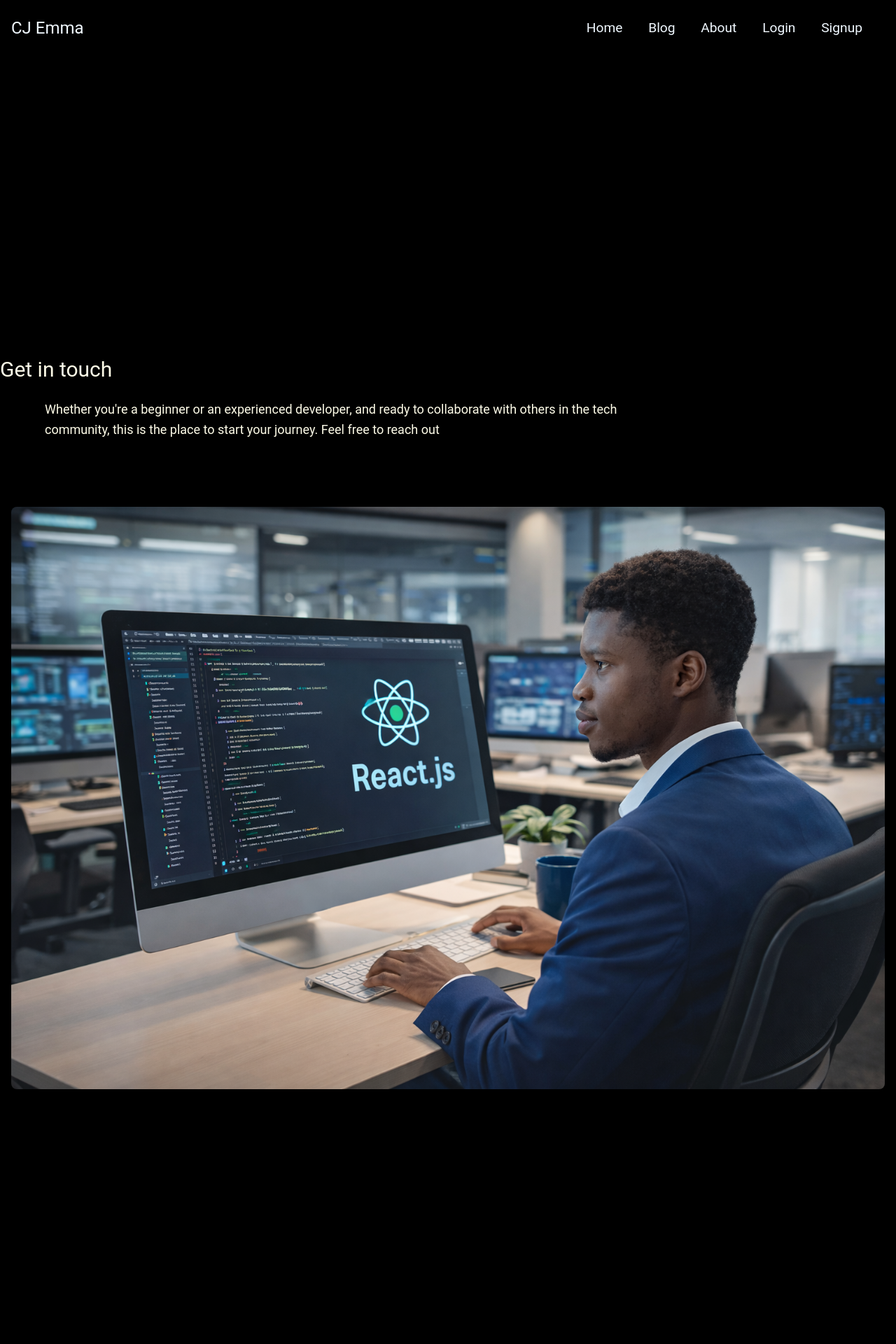
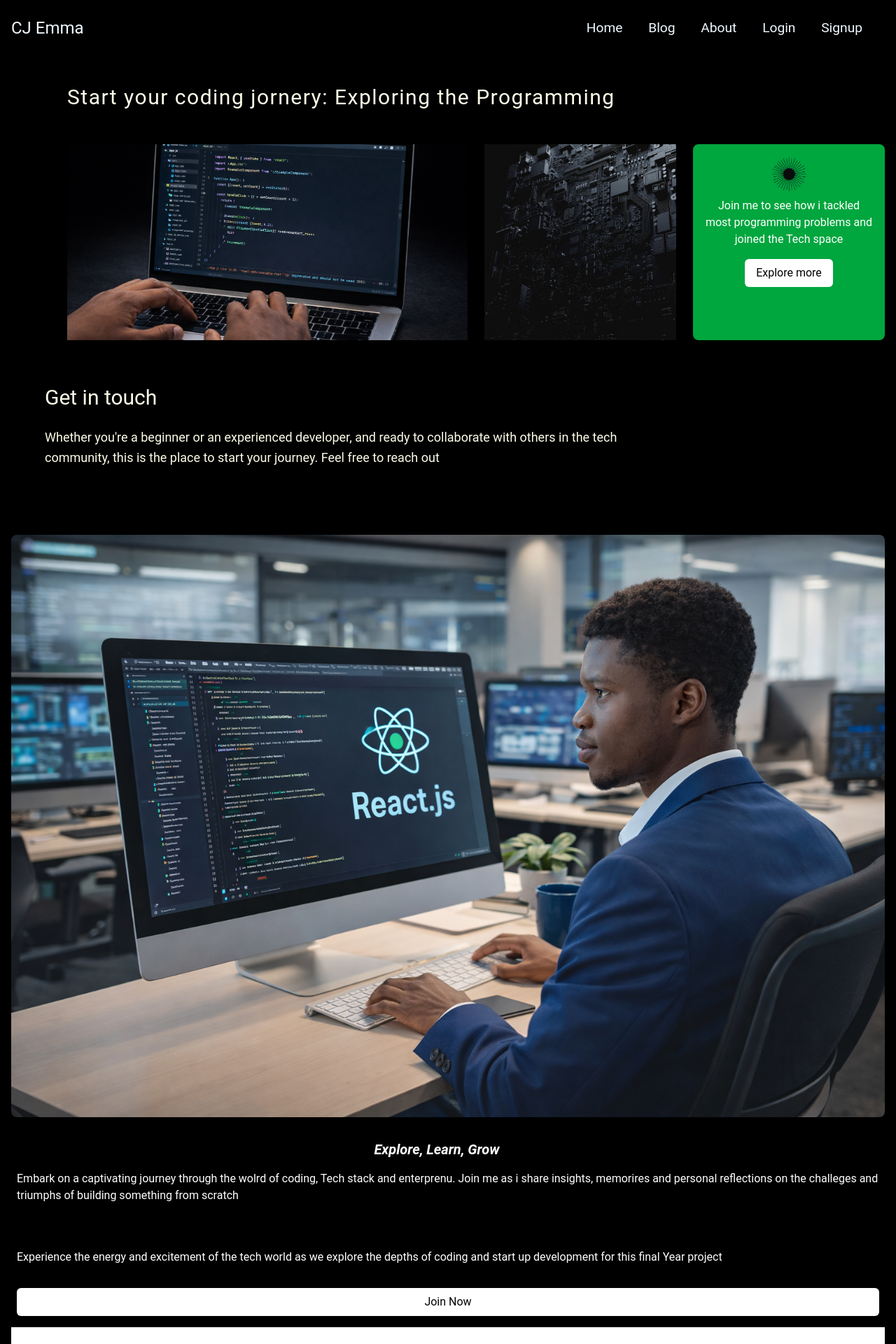
Before and after one commit to Cue-designs/Project-blog, a React (Vite) app: page / in a window 1280 px wide. Shown: the top 1920 px of the page at 70% size. Built offline with nearby package versions, Linux system fonts and the light colour scheme.

Commit message:
fixed the animation issue but runtime is slow  10-2-2026

```diff
--- a/src/components/RightAnimationForward.jsx
+++ b/src/components/RightAnimationForward.jsx
@@ -19,6 +19,6 @@ export  default function RightAnimationForward({ children }) {
         }
     })
   return (
-    <div ref={ref}className='opacity-0 -translate-x-16'>{children}</div>
+    <div ref={ref}className='opacity-0 -translate-x-4'>{children}</div>
   )
 }
--- a/src/components/ScrollFadeIn.jsx
+++ b/src/components/ScrollFadeIn.jsx
@@ -7,10 +7,10 @@ export  default function ScrollFadeIn({ children }) {
     useEffect(()=>{
         const observer = new IntersectionObserver(([entry])=>{
             if(entry.isIntersecting && ref.current){
-                ref.current.classList.add("animate-fadeIn")
+                ref.current.classList.add("animate-fadein")
             }
             else{
-                 ref.current.classList.remove("animate-fadeIn")
+                 ref.current.classList.remove("animate-fadein")
             }
 
         }, {threshold: 0.1})
@@ -18,6 +18,6 @@ export  default function ScrollFadeIn({ children }) {
        return ()=> observer.disconnect()
     }, [])
   return (
-    <div  ref={ref} className='opacity-0'>{children}</div>
+    <div  ref={ref} className='opacity-0 -translate-y-4'>{children}</div>
   )
 }
--- a/src/index.css
+++ b/src/index.css
@@ -2,26 +2,28 @@
 
 @theme {
    --animate-fadein:fadein 1s ease-out forwards;
-   --animate-forwardright:forwardright 2s ease-out forwards;
+   --animate-forwardright:forwardright 1s ease-out forwards;
 
    @keyframes fadein {
      0% {
+      transform: translateY(-20px);
        opacity: 0;
      }
      100% {
+            transform: translateY(0px);
        opacity: 1;
      }
    }
 
    @keyframes forwardright {
      0% {
-       transform: translateX(-40px);
+       transform: translateX(-30px);
        opacity: 0;
        will-change: transform, opacity
        }
 
      100% {
-       transform: translateX(0);
+       transform: translateX(0px);
        opacity: 1;
      }
    }
--- a/src/pages/Home.jsx
+++ b/src/pages/Home.jsx
@@ -5,9 +5,11 @@ const Home = ()=>  {
 
   return (
    <main className="mt-10 mx-4 lg:mx-4 bg-black md:mx-3 sm:mx-2">
-     <ScrollFadeIn>
-       <section className=" lg:ml-16 xl:ml-20">
-        <h2 className="text-3xl sm:text-xl ml-2  md:text-2xl ml-4 lg:text-3xl  w-full leading-tight tracking-wider text-yellow-50  ">Start your coding jornery: Exploring the Programming</h2>
+
+      <section className=" lg:ml-16 xl:ml-20">
+       <RightAnimationForward> <h2 className="text-3xl mb-16 sm:text-xl ml-2  md:text-2xl ml-4 lg:text-3xl  w-full leading-tight tracking-wider text-yellow-50  ">Start your coding jornery: Exploring the Programming</h2>
+       </RightAnimationForward>
+        <ScrollFadeIn>
         <figure className="grid h-70 grid-cols-1 sm:grid-cols-3 grid-rows-1 lg:grid-cols-4 grid-rows-2  gap-6 mt-6 " >
           <picture  className=" hidden rounded-md sm:block col-span-2 row-span-2 lg:col-span-2 ">
             <img src="src\assets\laptop.png" alt="" className="w-full h-full object-cover block" />
@@ -21,13 +23,15 @@ const Home = ()=>  {
             <Link to={'/login'} className="text-black bg-white px-4 py-2 flex rounded-md mt-4">Explore more</Link>
           </div>
         </figure>
+         </ScrollFadeIn>
       </section>
-    </ScrollFadeIn>
+
+
 
       <section>
         <div className="mb-8 lg:mb-12 xl:mb-12 p-6 lg:p-10 xl:p-12">
-          <RightAnimationForward><h2 className="text-2xl lg:text-2xl xl:text-3xl mb-4 lg:mb-6 text-yellow-50">Get in touch</h2>
-          </RightAnimationForward>
+          <h2 className="text-2xl lg:text-2xl xl:text-3xl mb-4 lg:mb-6 text-yellow-50">Get in touch</h2>
+
           <p className="text-sm lg:text-base xl:text-lg leading-relaxed max-w-full lg:max-w-4xl text-yellow-50">Whether you're a beginner or an experienced developer, and ready to collaborate with others in the tech community, this is the place to start your journey. Feel free to reach out</p>
         </div>
 
@@ -38,15 +42,18 @@ const Home = ()=>  {
            <img src="/src/assets/coding.png" alt="" className="w-full h-full object-cover block" />
           </picture>
         </div>
-        <ScrollFadeIn>
+
          <article className="text-white px-2 mt-8">
-       <RightAnimationForward> <h3 className="mb-8 text-xl font-bold italic text-center">Explore, Learn, Grow</h3> </RightAnimationForward>
-        <p>Embark on a captivating journey through the wolrd of coding, Tech stack and enterprenu. Join me as i share insights,memorires and personal reflections on the challeges and triumphs of building something from scratch</p>
-        <p className="mt-16">Experience the energy and excitement of the tech world as we explore the depths of coding and start up development for this final Year project </p>
-        <Link to="/login"className="rounded-md text-black bg-white px-6 py-2 block my-4 text-center">Join Now</Link>
-         </article>
-       </ScrollFadeIn>
-      <ScrollFadeIn><article className="bg-white text-black-400">
+            <RightAnimationForward> <h3 className="mb-8 text-xl font-bold italic text-center">Explore, Learn, Grow</h3> </    RightAnimationForward>
+
+             <ScrollFadeIn>
+             <p>Embark on a captivating journey through the wolrd of coding, Tech stack and enterprenu. Join me as i share insights, memorires and personal reflections on the challeges and triumphs of building something from scratch</p>
+              <p className="mt-16">Experience the energy and excitement of the tech world as we explore the depths of coding and    start  up development for this final Year project </p>
+             </ScrollFadeIn>
+              <Link to="/login"className="rounded-md text-black bg-white px-6 py-2 block my-4 text-center">Join Now</Link>
+           </article>
+
+     <article className="bg-white text-black-400">
         <div className="px-4 pt-16">
           <RightAnimationForward> <h4 className="font-bold text-3xl ">Mission</h4>
           </RightAnimationForward>
@@ -55,7 +62,7 @@ const Home = ()=>  {
           <p className="my-4 pb-8">Through contnet, I thrive to offer a unique blend of insights, guidance and motivation to fuel the entrepreneurial sprirt within each reader. Join us on this jorney of growth, learning, and sucess in the tech industry </p>
         </div>
         </article>
-      </ScrollFadeIn>
+
       </section>
 
 
```
